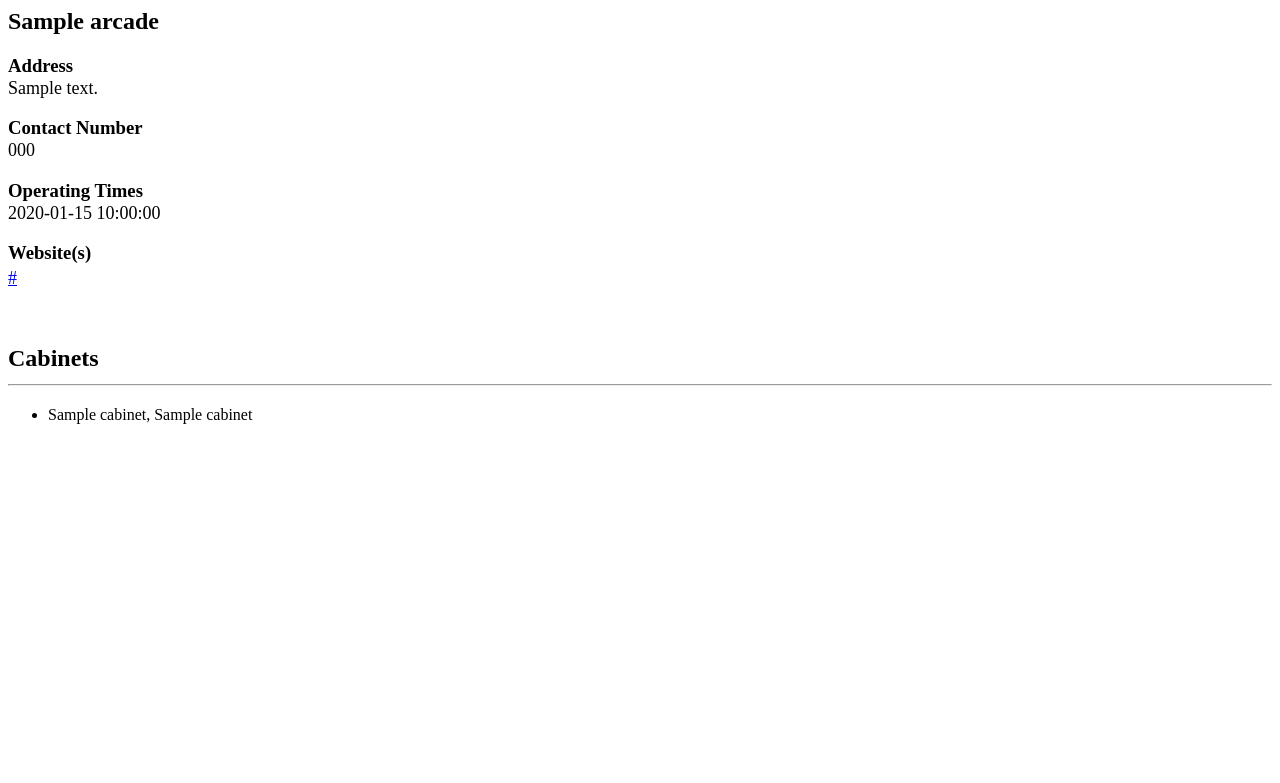
After one commit to Renjian-buchai/arcade-cabinet-findinator-3000, a Flask app: template templates/arcade.html in a window 1280 px wide. The commit adds this page. Shown: the top 783 px of the page. Run offline with Flask 3, Linux system fonts and the light colour scheme; the template is opened without the code that fills it: most values are stand-ins (such as "Sample title", 1, 10 or a date in 2020).

Commit message:
Added selected arcade

```diff
--- a/main.py
+++ b/main.py
@@ -4,41 +4,100 @@ import sqlite3
 app: Flask = Flask(__name__)
 
 
+# In case database name changes
+def connect() -> sqlite3.Connection:
+    return sqlite3.connect("db/database.db")
+
+
 @app.route("/", methods=["POST", "GET"])
 def index() -> str:
-    db = sqlite3.connect("db/database.db")
-    countries = tuple(
-        db.execute("select name, country_code from countries order by id asc")
-    )
-    db.close()
+    country_data = None
 
-    country_data = dict([(country[0], country[1]) for country in countries])
+    with connect() as db:
+        countries = tuple(db.execute("select name from countries order by id asc"))
+
+        country_data = [country[0] for country in countries]
+
+    countries = [country for country in country_data]
 
     if request.method == "GET":
-        return render_template(
-            "index.html", countries=[country for country in country_data.keys()]
-        )
+        return render_template("index.html", countries=countries)
 
     if request.method == "POST":
         selected_country = request.form["Country"]
 
-        if selected_country not in country_data.keys():
+        if selected_country not in country_data:
             pass
 
         if selected_country == "Select country":
-            render_template(
-                "index.html",
-                countries=[country for country in country_data.keys()],
-                selected_country="",
-            )
+            render_template("index.html", countries=countries)
 
         return redirect(url_for(f"country", selected_country=selected_country))
 
 
 @app.route("/<selected_country>/")
 def country(selected_country: str):
-    return render_template("country.html", selected_country=selected_country)
+    arcades = None
+    with connect() as db:
+        arcades = [
+            arcade[0]
+            for arcade in db.execute(
+                """ select arcades.name from arcades
+                    join countries on arcades.country_id = countries.id
+                    where countries.name = ?""",
+                (selected_country,),
+            )
+        ]
+
+    return render_template(
+        "country.html", selected_country=selected_country, arcades=arcades
+    )
+
+
+@app.route("/<selected_country>/<arcade>/")
+def arcade(selected_country: str, arcade: str):
+    cabinets = None
+    arcade_info = None
+    with connect() as db:
+        cabinets = db.execute(
+            """ select cabinets.cabinet_name, cabinet_info.count from cabinets
+                join cabinet_info on cabinet_info.cabinet_id = cabinets.cabinet_id
+                join arcades on cabinet_info.arcade_id = arcades.arcade_id
+                where arcades.name = ?;""",
+            (arcade,),
+        )
+
+        arcade_info = db.execute(
+            """ select arcades.address, arcades.phone_no, arcades.operating_time, arcades.website from arcades
+                where arcades.name = ?;""",
+            (arcade,),
+        )
+
+    cabinets = dict([(cabinet[0].strip(), cabinet[1]) for cabinet in cabinets])
+
+    # If there's more than 1, I think we're really fucked now
+    arcade_info = list(arcade_info)[0]
+
+    address = arcade_info[0].strip()
+    phone_no = arcade_info[1]
+    operating_time = arcade_info[2]
+    website = arcade_info[3]
+
+    print(address)
+
+    return render_template(
+        "arcade.html",
+        arcade=arcade,
+        address=address,
+        phone_no=phone_no,
+        operating_time=operating_time,
+        website=website,
+        cabinets=cabinets,
+    )
 
 
 if __name__ == "__main__":
     app.run(debug=True, port=6942)
+
+    app.jinja_env.lstrip_blocks = True
+    app.jinja_env.trim_blocks = True
--- /dev/null
+++ b/static/css/style.css
@@ -0,0 +1,8 @@
+p {
+  font-size: large;
+}
+
+.metap {
+  margin-top: -2em;
+  margin-bottom: -1em;
+}
--- /dev/null
+++ b/templates/arcade.html
@@ -0,0 +1,34 @@
+{% include "header.html" %}
+
+<body>
+  <h2>
+    {{arcade}}
+  </h2>
+
+  <h3>Address</h3>
+  <div style="white-space:pre-line;">
+    <p class="metap">{{address}}</p>
+    <h3>Contact Number</h3>
+    <p class="metap">{{phone_no}}</p>
+    <h3>Operating Times</h3>
+    <p class="metap">{{operating_time}}</p>
+    <h3>Website(s)</h3>
+    <!-- I don't know why this one is suddenly -4em, but ye -->
+    <p style="margin-top: -4em">
+      <a href="{{website}}" style="display: inline">{{website}}</a>
+    </p>
+  </div>
+
+  <h2>Cabinets
+    <hr>
+  </h2>
+
+  <ul>
+    {% for cabinet in cabinets %}
+      <li>
+        {{cabinet}},
+        {{cabinets[cabinet]}}
+      </li>
+    {% endfor %}
+  </ul>
+</body>
--- a/templates/header.html
+++ b/templates/header.html
@@ -1,3 +1,4 @@
 <head>
   <title>Find your rhythm game arcades now!</title>
+  <link rel="stylesheet" href="{{url_for('static', filename='css/style.css')}}">
 </head>
```
Also changed, not shown: templates/country.html (+12 -2 lines), templates/index.html (+8 -9 lines), db/database.db.
